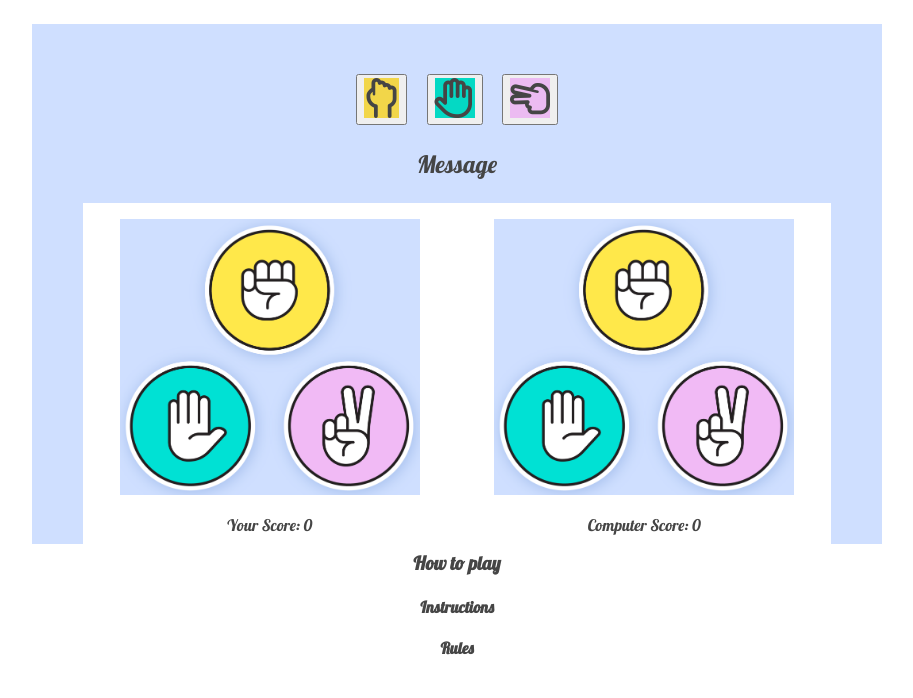
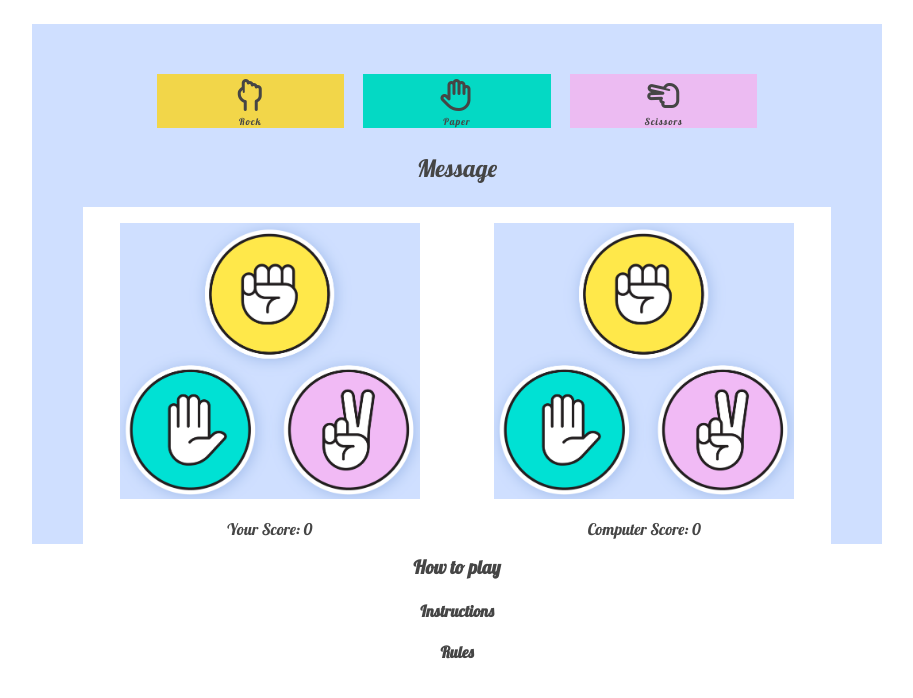
Before and after one commit to Lucy-Glanville-Brown/rock-paper-scissors, a plain HTML site: page index.html in a window 1280 px wide. Shown: the part 80-778 px from the top of the page, without its empty margins (183-1096 px from the left). Drawn offline with Linux system fonts and the light colour scheme.

Commit message:
Add more styling to game area

```diff
--- a/assets/css/style.css
+++ b/assets/css/style.css
@@ -27,25 +27,37 @@ body {
     padding: 4%;
 }
 
-.controls {
-    font-size: 2.5rem;
+.btn {
+    font-family: "Lobster", sans-serif;
+    text-transform: capitalize;
+    letter-spacing: 1px;
+    border: none;
+    font-size: 2rem;
     margin-left: 0.5rem;
     margin-right: 0.5rem;
     color: #454545;
+    width: 25%;
+    height: 30%;
 }
 
-.fa-hand-rock {
+button::after {
+    content: attr(data-type);
+    font-size: 0.6rem;
+    position: relative;
+    display: block;
+}
+
+.btn--yellow {
     background-color: #f2d649;
 }
 
-.fa-hand-paper {
+.btn--green {
     background-color: #04d9c4;
 }
 
-.fa-hand-scissors {
+.btn--pink {
     background-color: #ecbbf2;
 }
-
 
 .message {
     font-size: 1.5rem;
--- a/index.html
+++ b/index.html
@@ -13,13 +13,13 @@
     </header>
     <section class="game-area">
         <div class="controls-area">
-            <button data-type="rock" class="controls">
+            <button data-type="rock" class="btn btn--yellow">
                 <i class="far fa-hand-rock"></i>
             </button>
-            <button data-type="paper" class="controls">
+            <button data-type="paper" class="btn btn--green">
                 <i class="far fa-hand-paper"></i>
             </button>
-            <button data-type="scissors" class="controls">
+            <button data-type="scissors" class="btn btn--pink">
                 <i class="far fa-hand-scissors"></i>
             </button>
         </div>
@@ -27,11 +27,11 @@
             <p>Message</p>
         </div>
         <div class="player-area">
-            <img src="assets/images/rps.png" alt="shows rock, paper and scissor hand signals">
+            <img src="assets/images/rps.png" alt="shows rock, paper and scissor hand signals" id="user-choice">
             <p>Your Score: <span id="score">0</span></p>
         </div>
         <div class="computer-area">
-            <img src="assets/images/rps.png" alt="shows rock, paper and scissor hand signals">
+            <img src="assets/images/rps.png" alt="shows rock, paper and scissor hand signals" id="computer-choice">
             <p>Computer Score: <span id="score">0</span></p>
         </div>
         <div class="instructions">
```
